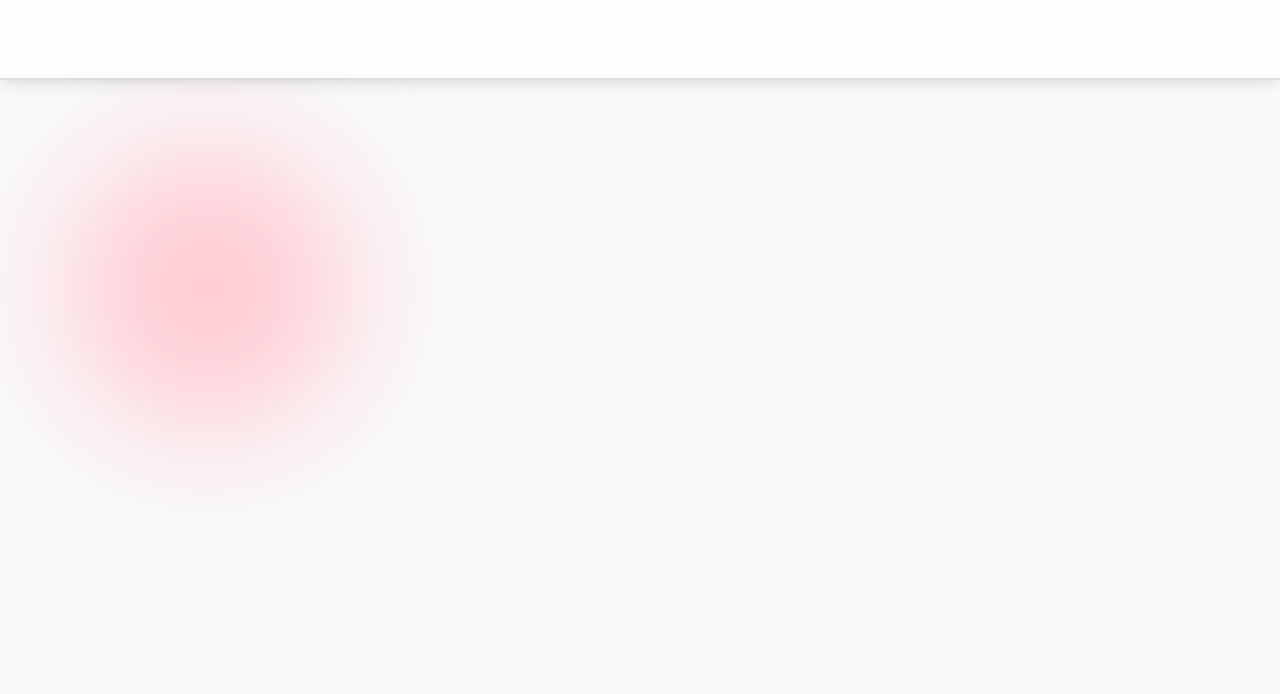
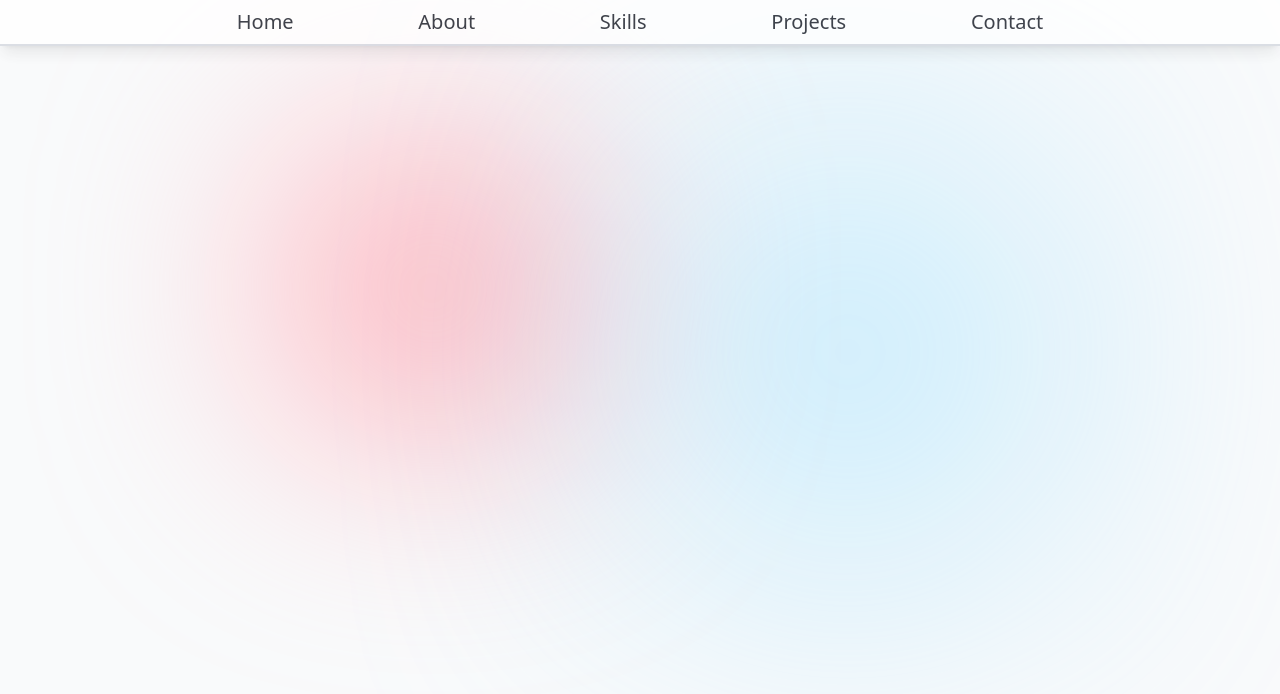
Before and after one commit to ZVKubajak/Portfolio, a React (Vite) app: page / in a window 1280 px wide. Shown: the top 694 px of the page. Built offline with nearby package versions, Linux system fonts and the light colour scheme.

Commit message:
Added MQs to Background & Added Map Logic to Section Links

```diff
--- a/src/App.tsx
+++ b/src/App.tsx
@@ -6,7 +6,8 @@ function App() {
       <Header />
 
       <main className="relative">
-        <div className="absolute top-36 left-16 -z-10 bg-rose-200 h-72 w-72 rounded-full blur-3xl" />
+        <div className="absolute top-36 left-16 sm:left-44 md:left-60 lg:left-32 xl:left-72 2xl:left-96 -z-10 bg-rose-300 2xl:bg-rose-400 h-72 w-72 rounded-full blur-[120px] 2xl:blur-[150px]" />
+        <div className="hidden lg:block absolute top-52 right-32 xl:right-72 2xl:right-96 -z-10 bg-sky-300 2xl:bg-sky-400 h-72 w-72 rounded-full blur-[150px] 2xl:blur-[180px]" />
       </main>
     </>
   );
--- a/src/layout/Header.tsx
+++ b/src/layout/Header.tsx
@@ -1,7 +1,15 @@
+import sections from "../lib/sections";
+
 const Header = () => {
   return (
     <header className="relative z-50">
-      <div className="fixed top-0 h-20 w-full bg-white opacity-75 border-b-2 border-b-gray-300 shadow-lg shadow-black/10"></div>
+      <div className="fixed top-0 w-full bg-white opacity-75 border-b-2 border-b-gray-300 shadow-lg shadow-black/10">
+        <div className="flex flex-wrap justify-evenly w-4/5 mx-auto text-xl space-x-4 py-2">
+          {sections.map((section, index) => (
+            <a key={index}>{section.name}</a>
+          ))}
+        </div>
+      </div>
     </header>
   );
 };
```
